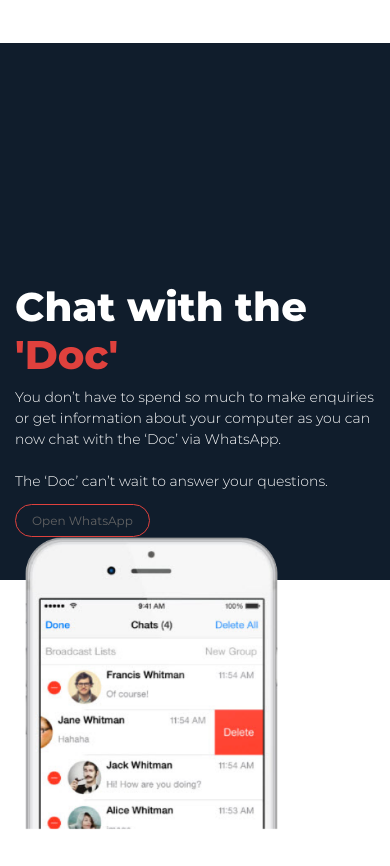
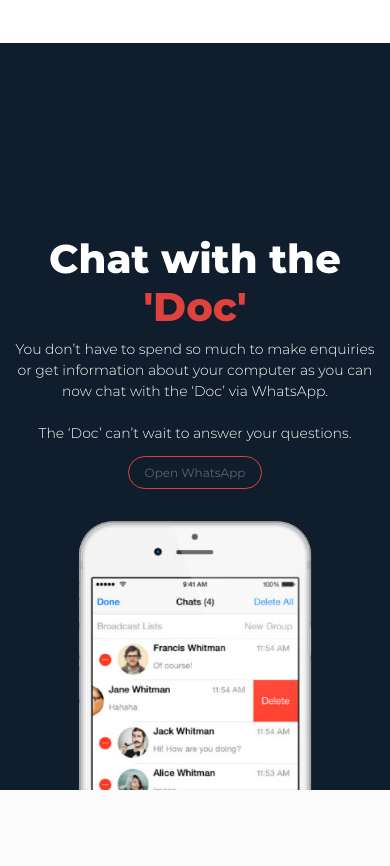
Before and after one commit to aremu-smog/computerdoctor, a PHP site: page /index.html in a window 390 px wide. Shown: the part 2954-3820 px from the top of the page. After the commit the page ends 3744 px from the top, so only its background shows below. Run offline with PHP 8.4, Linux system fonts and the light colour scheme.

Commit message:
Fix phone image on chat section

```diff
--- a/css/style.css
+++ b/css/style.css
@@ -114,7 +114,7 @@
 	height: 40px !important;
 }
 .chat{
-	padding: 3em 0;
+	padding-top: 3em;
 	color: #ffffff;
 	background-color: #101d2c;
 	padding-top: 2em;
@@ -122,7 +122,7 @@
 
 .chat h1{
 	font-family: "MontserratExtraBold";
-	margin-top: 5.2em;
+	margin-top: 4em;
 }
 .chat p{
 	font-family: "MontserratLight";
@@ -130,7 +130,6 @@
 }
 .chat img{
 	width: 70%;
-	position: absolute;
 }
 @media only screen and (max-width: 992px){
 	.intro-text{
@@ -175,4 +174,12 @@
 	/*margin: 2em auto auto auto; */
 	text-align: center;
 }
+
+.chat{
+	text-align: center;
 }
+
+.chat .col-md-6:first-child{
+	padding-bottom: 2em;
+}
+}
```
Also changed, not shown: images/phone.png.
